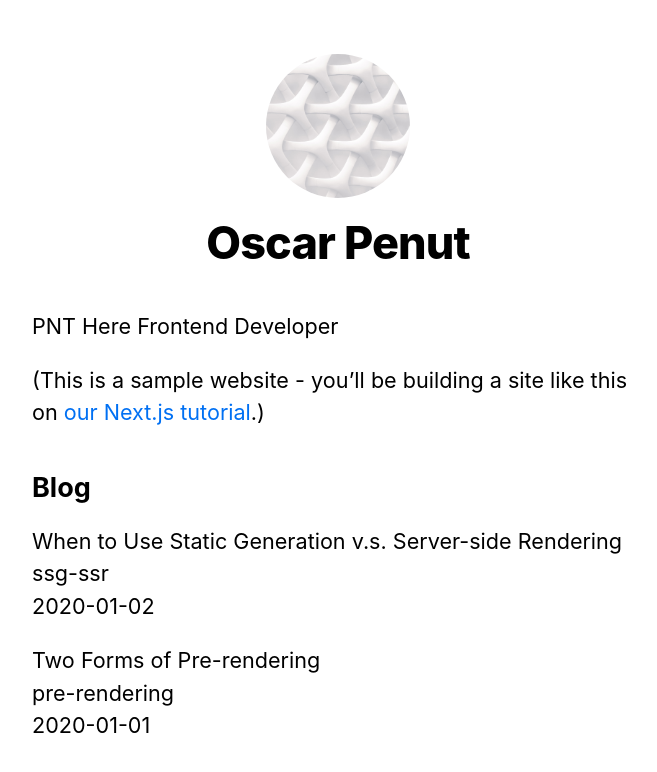
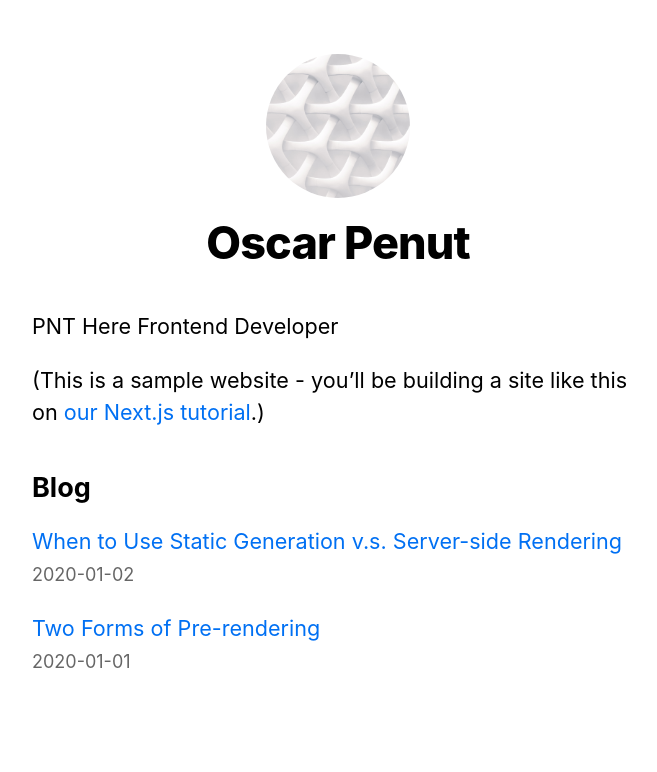
Before and after one commit to oepenut/nextjs-documentation-tutorial, a Next.js app: page / in a window 1280 px wide. Shown: the top 772 px of the page, without its empty margins (302-959 px from the left). Built offline with nearby package versions, Linux system fonts and the light colour scheme.

Commit message:
:recycle: add style and format to home page

```diff
--- a/pages/index.js
+++ b/pages/index.js
@@ -1,6 +1,8 @@
 import Head from 'next/head';
 import Layout, { siteTitle } from '../components/layout';
 import { getSortedPostsData } from '../lib/posts';
+import Link from 'next/link';
+import Date from '../components/date';
 import utilStyles from '../styles/utils.module.css';
 
 export async function getStaticProps() {
@@ -30,11 +32,9 @@
         <ul className={utilStyles.list}>
           {allPostsData.map(({ id, date, title }) => (
             <li className={utilStyles.listItem} key={id}>
-              {title}
+              <Link href={`/posts/${id}`}>{title}</Link>
               <br />
-              {id}
-              <br />
-              {date}
+              <small className={utilStyles.lightText}>{date}</small>
             </li>
           ))}
         </ul>
```
